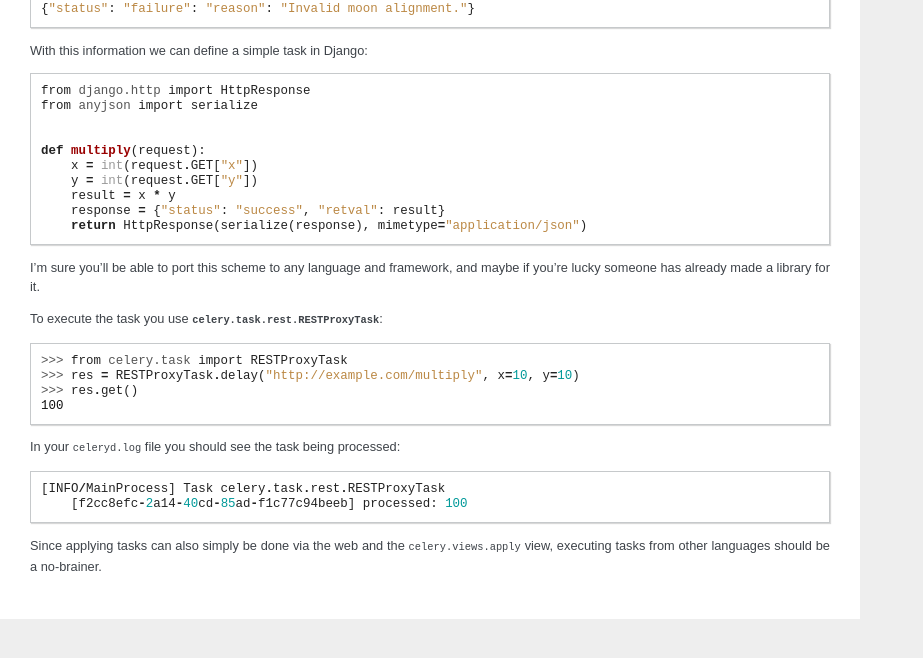
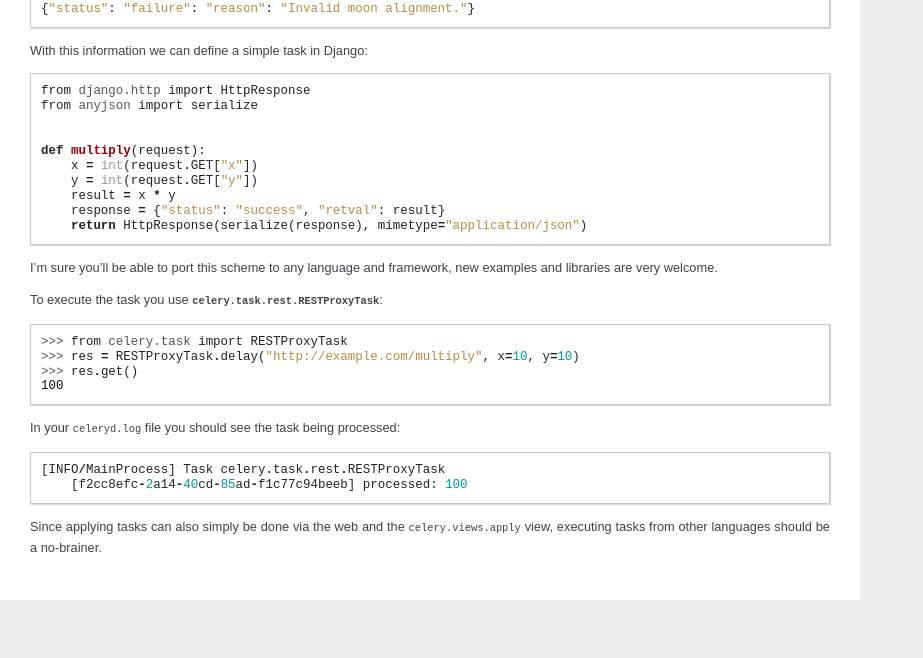
Before and after one commit to Klinikumxd/celery, a Sphinx documentation site: the page built from docs/cookbook/remote-tasks.rst, in a window 1280 px wide and 900 px high, scrolled down 402 px. Shown: the top 658 px of the window, without its empty margins (0-923 px from the left). Built offline with Sphinx 7.4.7, drawn with Linux system fonts in a browser that asks for light colours.

Commit message:
Change wording

```diff
--- a/docs/cookbook/remote-tasks.rst
+++ b/docs/cookbook/remote-tasks.rst
@@ -40,8 +40,7 @@ With this information we can define a simple task in Django:
         return HttpResponse(serialize(response), mimetype="application/json")
 
 I'm sure you'll be able to port this scheme to any language and framework,
-and maybe if you're lucky someone has already made a library for it.
-
+new examples and libraries are very welcome.
 
 To execute the task you use :class:`celery.task.rest.RESTProxyTask`:
 
```
